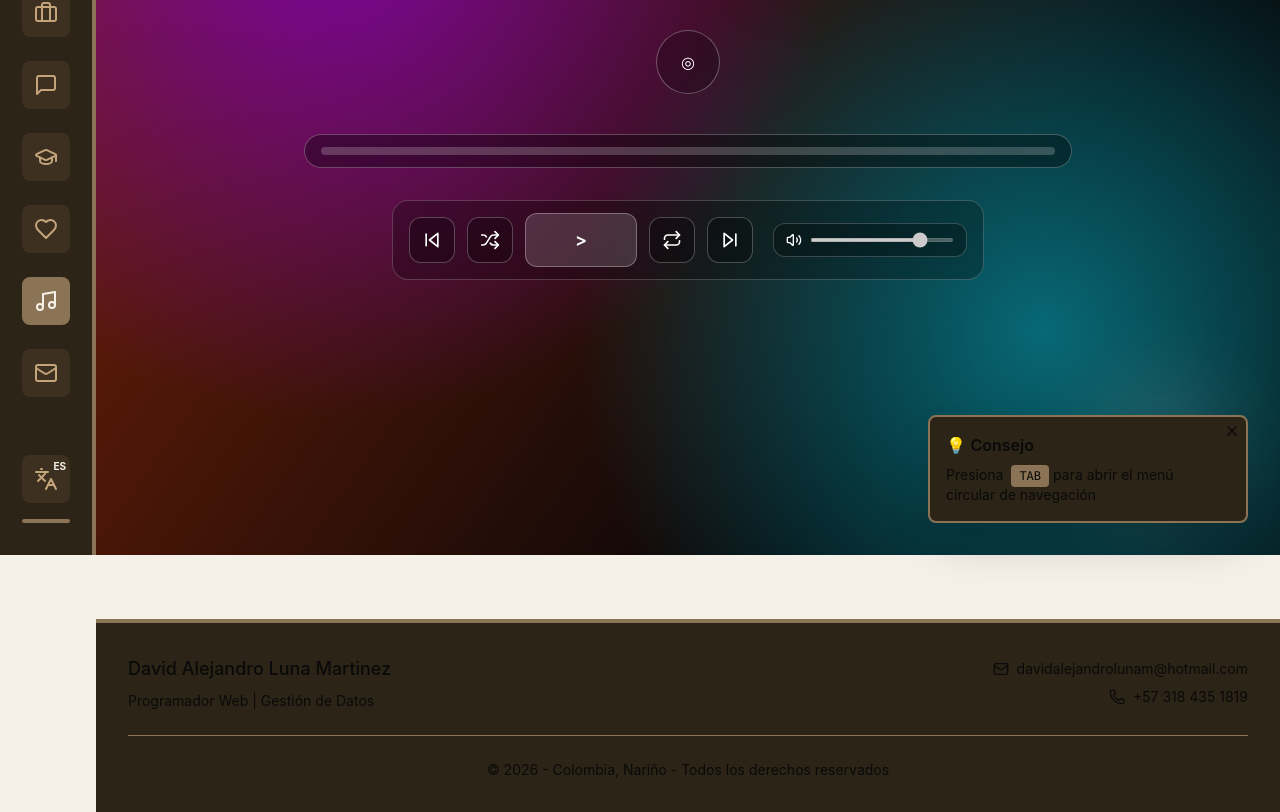
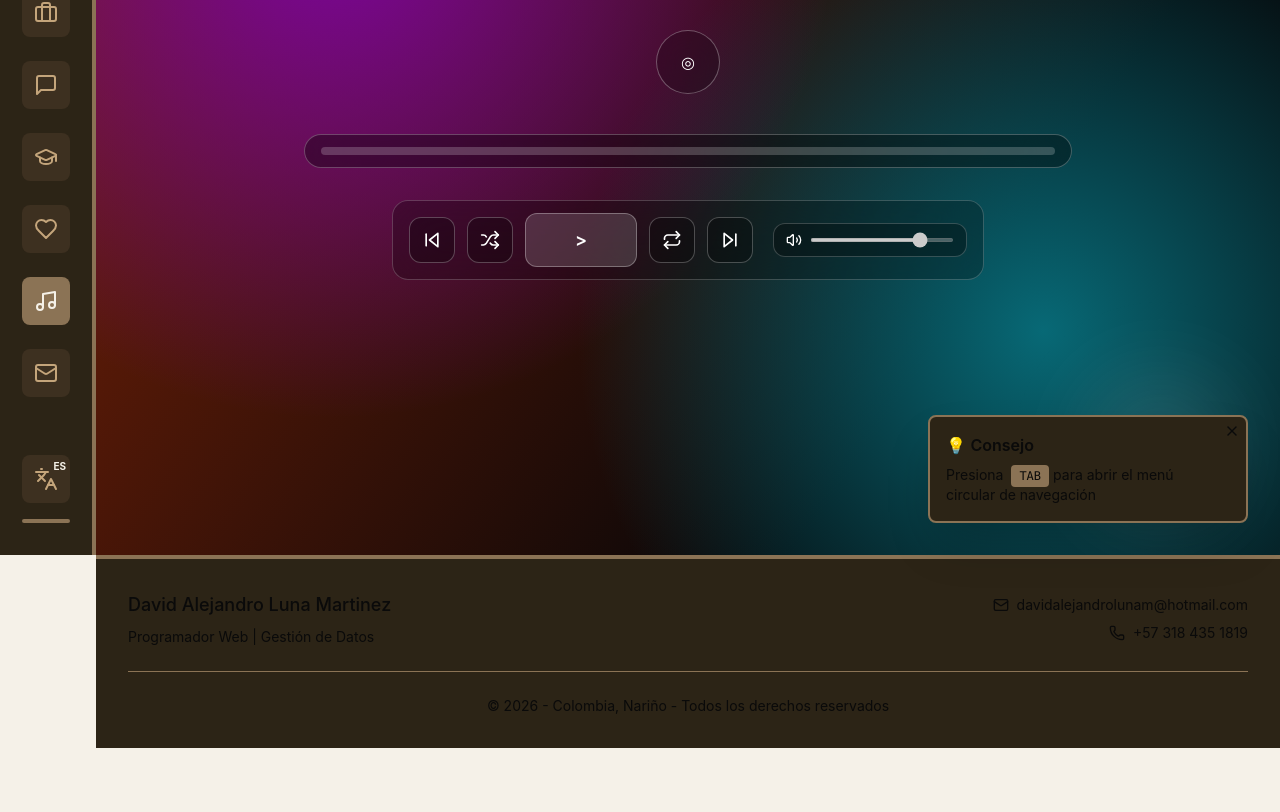
Before and after one commit to davidluna301/Portafolio, a React (Vite) app: page /music in a window 1280 px wide. Shown: the part 245-1057 px from the top of the page. After the commit the page ends 993 px from the top, so only its background shows below. Built offline with nearby package versions, Linux system fonts and the light colour scheme.

Commit message:
error visual franja blanco entre page del musica y el footer

```diff
--- a/src/app/components/Footer.tsx
+++ b/src/app/components/Footer.tsx
@@ -1,9 +1,12 @@
 import { Mail, Phone } from "lucide-react";
 import { motion } from "motion/react";
+import { useLocation } from "react-router";
 import { useLanguage } from "../contexts/LanguageContext";
 
 export function Footer() {
   const { t } = useLanguage();
+  const location = useLocation();
+  const isMusicPage = location.pathname === "/music";
 
   return (
     <motion.footer
@@ -11,7 +14,7 @@ export function Footer() {
       animate={{ y: 0, opacity: 1 }}
       transition={{ duration: 0.5 }}
       data-cursor-light-zone="true"
-      className="bg-[#2C2416] border-t-4 border-[#8B7355] py-8 md:ml-20 lg:ml-24 mt-16"
+      className={`bg-[#2C2416] border-t-4 border-[#8B7355] py-8 md:ml-20 lg:ml-24 ${isMusicPage ? "mt-0" : "mt-16"}`}
     >
       <div className="container mx-auto px-4 md:px-8">
         <div className="flex flex-col md:flex-row items-center justify-between gap-6">
```
